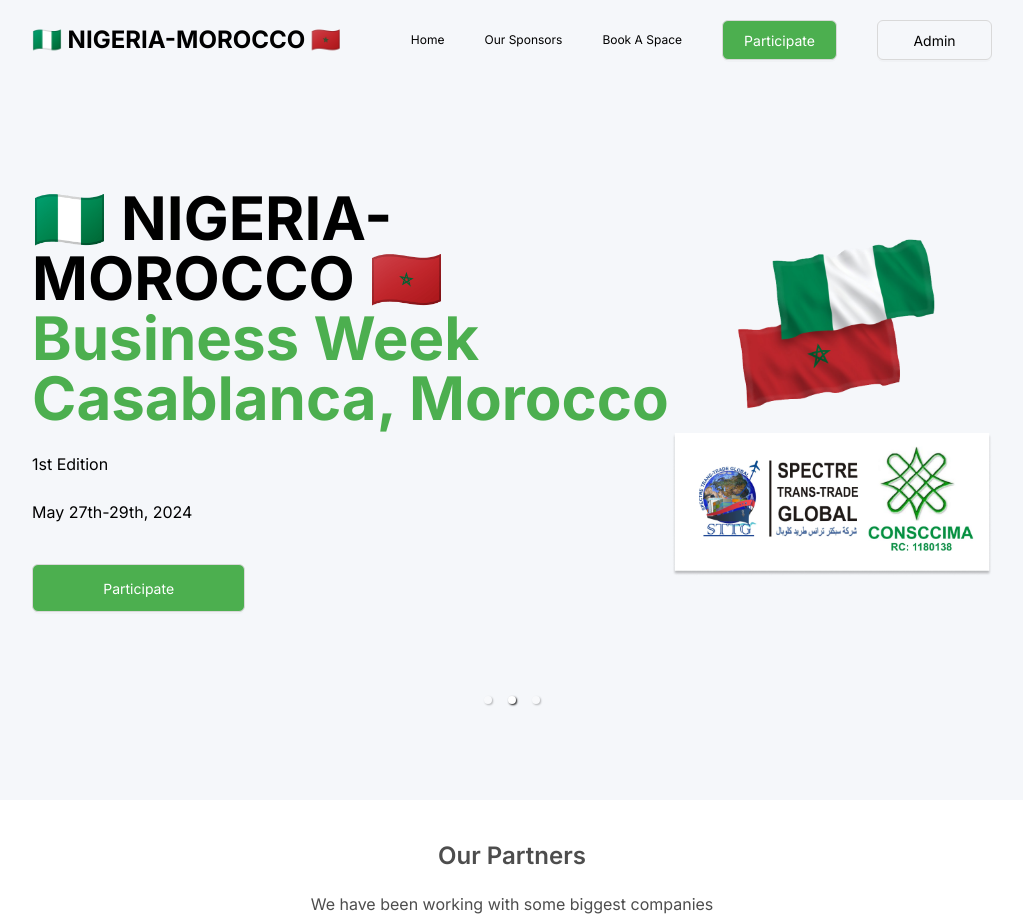
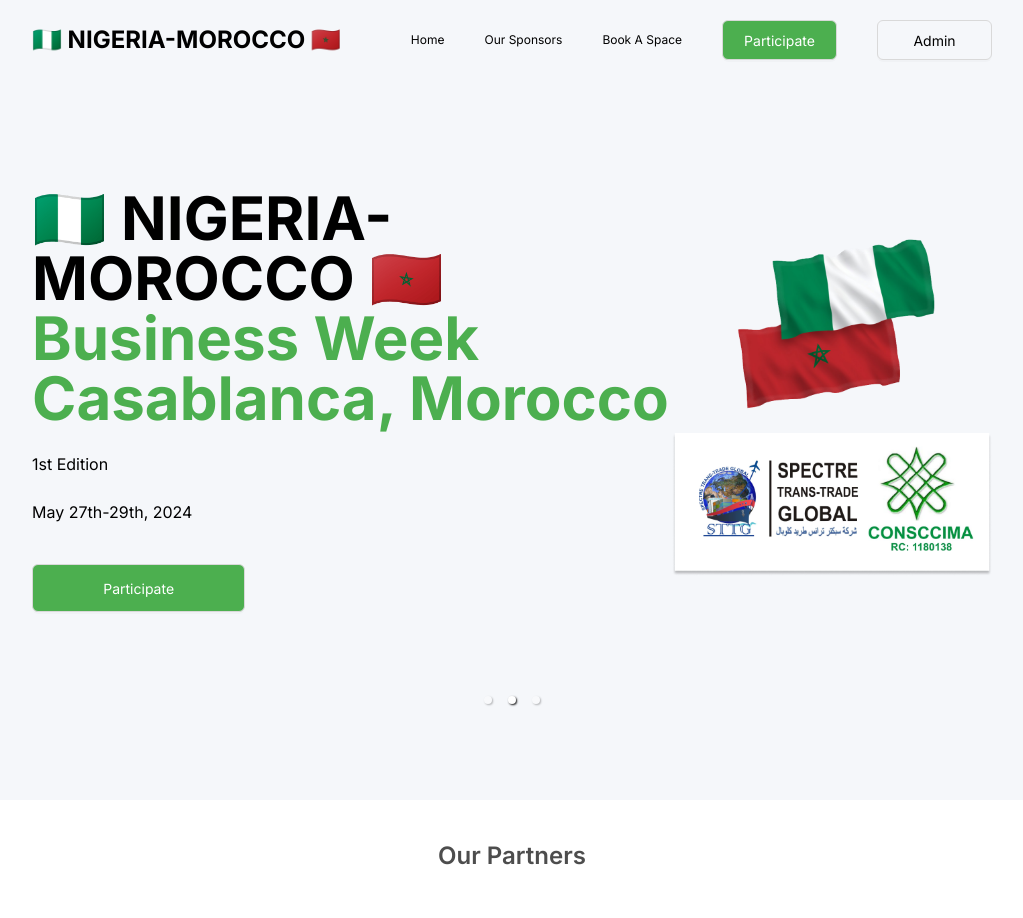
Before and after one commit to spectreglo/nigeria-morocco, a React (Vite) app: page / in a window 1280 px wide. Shown: the top 918 px of the page, without its empty margins (128-1151 px from the left). Built offline with nearby package versions, Linux system fonts and the light colour scheme; no server answers.

Commit message:
remove partner text

```diff
--- a/src/pages/LandinPage/LandinPage.tsx
+++ b/src/pages/LandinPage/LandinPage.tsx
@@ -89,9 +89,7 @@
       {/* OUR PARTNERS */}
       <div className="flex flex-col items-center p-10">
         <h1 className="text-2xl text-fontColor font-[600]">Our Partners</h1>
-        <p className="my-5 text-center text-fontColor">
-          We have been working with some biggest companies
-        </p>
+
         <div className="grid  place-items-center px-0 grid-cols-2 md:grid-cols-6 gap-5 w-full md:px-32 mt-10">
           <span />
           <span />
```
